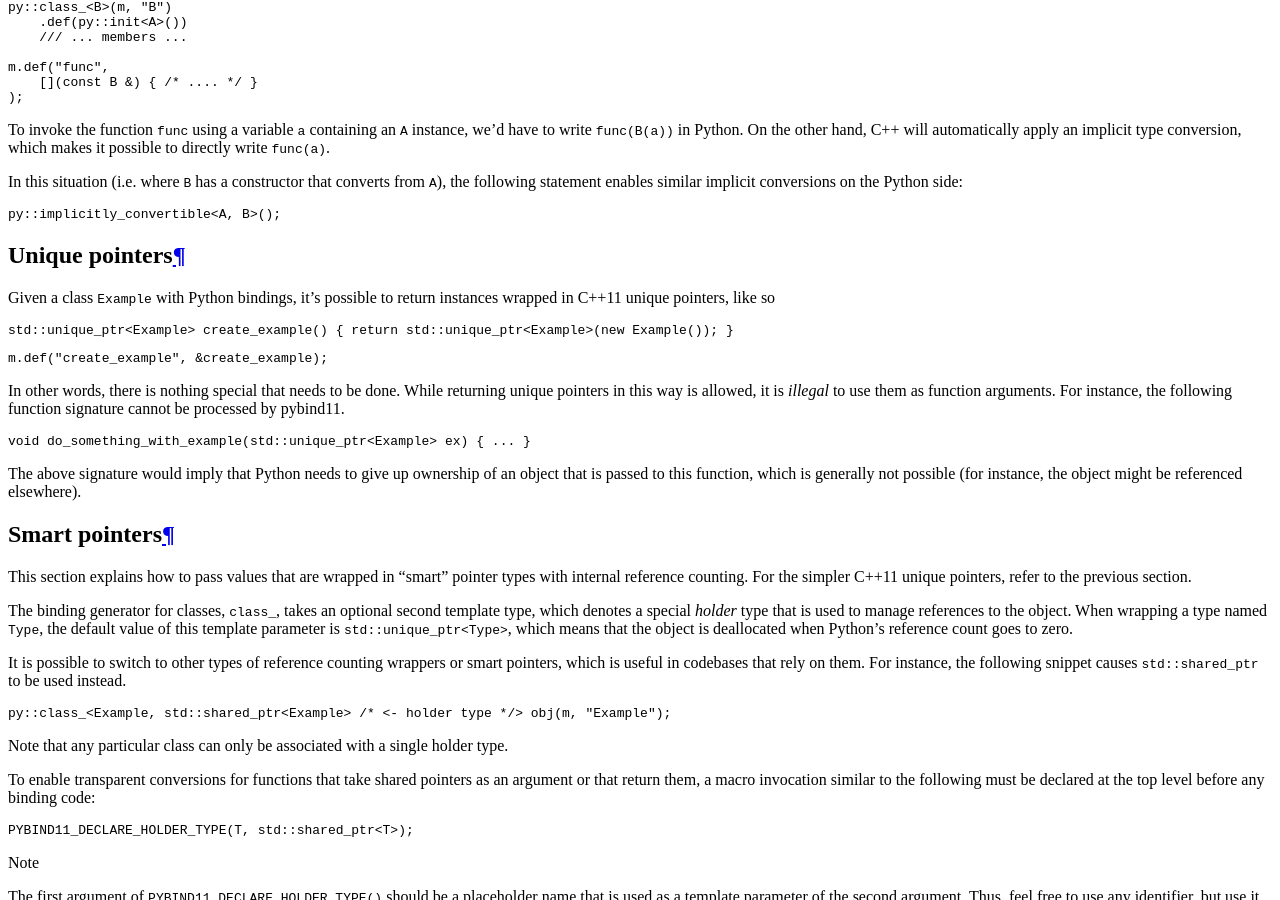
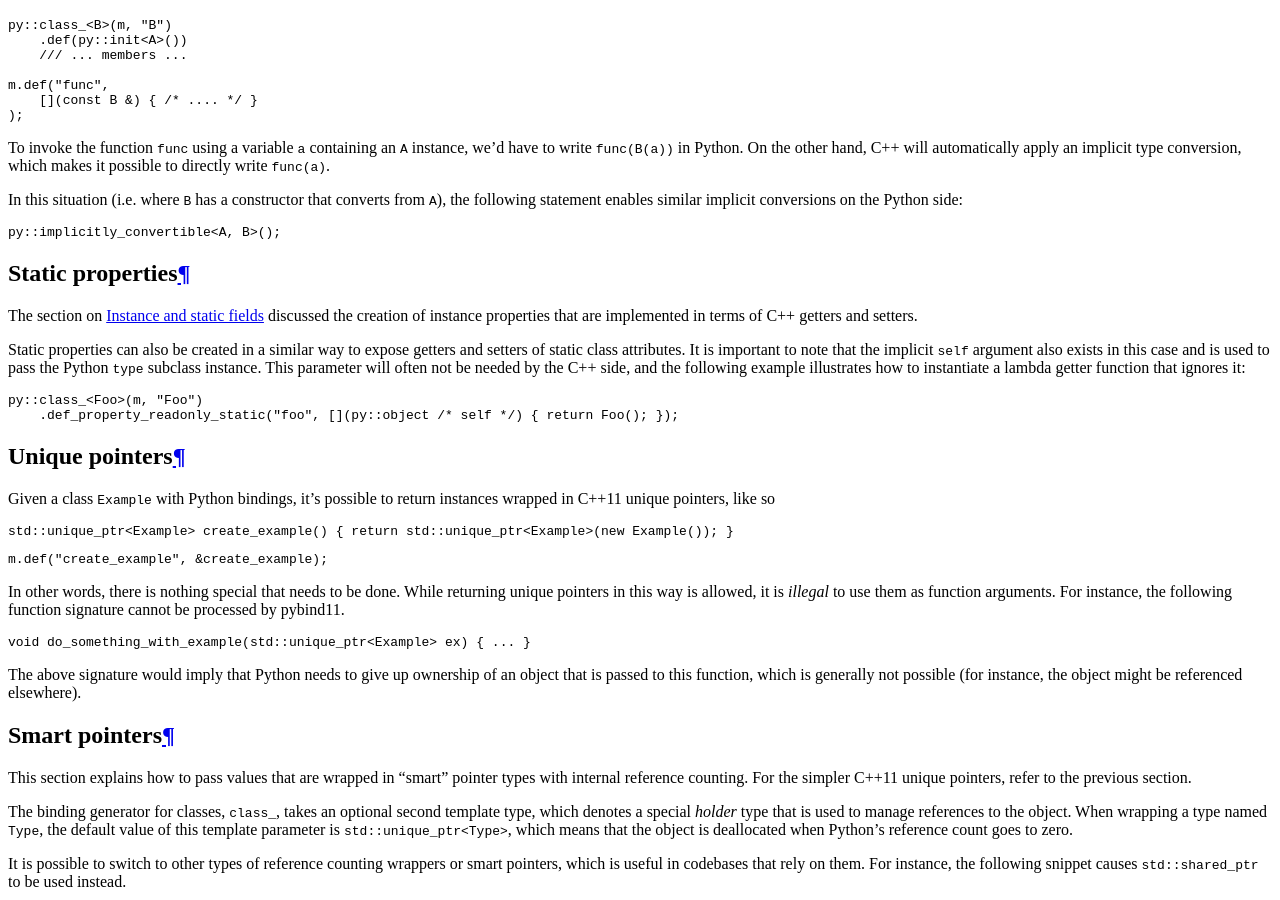
Before and after one commit to pybind/pybind11, a Sphinx documentation site: the page built from docs/advanced.rst, in a window 1280 px wide and 900 px high, scrolled down 8098 px. Built offline with Sphinx 7.4.7 and the Read the Docs theme 2.0.0, drawn with Linux system fonts in a browser that asks for light colours.

Commit message:
clarification on static properties (fixes #248)

```diff
--- a/docs/advanced.rst
+++ b/docs/advanced.rst
@@ -607,6 +607,26 @@ Python side:
 
     py::implicitly_convertible<A, B>();
 
+.. _static_properties:
+
+Static properties
+=================
+
+The section on :ref:`properties` discussed the creation of instance properties
+that are implemented in terms of C++ getters and setters.
+
+Static properties can also be created in a similar way to expose getters and
+setters of static class attributes. It is important to note that the implicit
+``self`` argument also exists in this case and is used to pass the Python
+``type`` subclass instance. This parameter will often not be needed by the C++
+side, and the following example illustrates how to instantiate a lambda getter
+function that ignores it:
+
+.. code-block:: cpp
+
+    py::class_<Foo>(m, "Foo")
+        .def_property_readonly_static("foo", [](py::object /* self */) { return Foo(); });
+
 Unique pointers
 ===============
 
--- a/docs/changelog.rst
+++ b/docs/changelog.rst
@@ -7,14 +7,14 @@ Starting with version 1.8, pybind11 releases use a
 [semantic versioning](http://semver.org) policy.
 
 Breaking changes queued for v2.0.0 (Not yet released)
----------------------------------------------------
+-----------------------------------------------------
 * Redesigned virtual call mechanism and user-facing syntax (see
   https://github.com/pybind/pybind11/commit/86d825f3302701d81414ddd3d38bcd09433076bc)
 
 * Remove ``handle.call()`` method
 
 1.9.0 (Not yet released)
-----------------------
+------------------------
 * Queued changes: ``py::eval*``, map indexing suite, documentation for indexing suites.
 
 1.8.0 (June 14, 2016)
--- a/docs/classes.rst
+++ b/docs/classes.rst
@@ -104,6 +104,8 @@ With the above change, the same Python code now produces the following output:
     >>> print(p)
     <example.Pet named 'Molly'>
 
+.. _properties:
+
 Instance and static fields
 ==========================
 
@@ -160,7 +162,8 @@ the setter and getter functions:
     Similar functions :func:`class_::def_readwrite_static`,
     :func:`class_::def_readonly_static` :func:`class_::def_property_static`,
     and :func:`class_::def_property_readonly_static` are provided for binding
-    static variables and properties.
+    static variables and properties. Please also see the section on
+    :ref:`static_properties` in the advanced part of the documentation.
 
 .. _inheritance:
 
```
